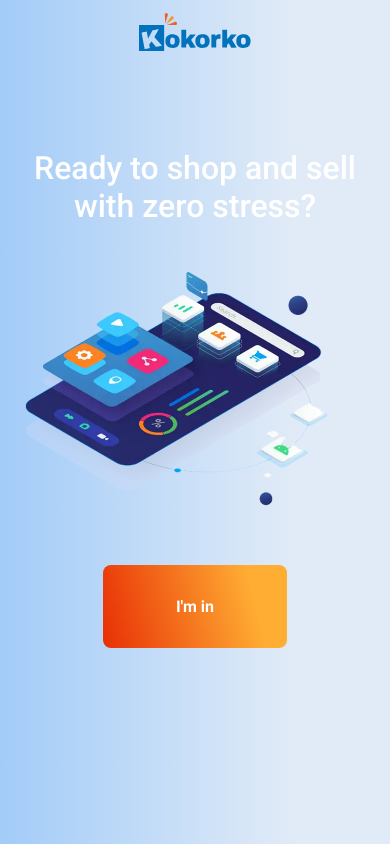
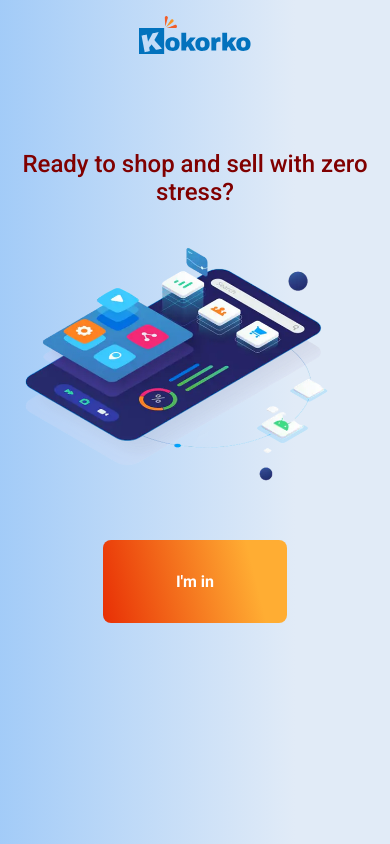
Before and after one commit to verifibuy-org/wait-list-app, a React (Create React App) app: page / in a window 390 px wide. Built offline with nearby package versions, Linux system fonts and the light colour scheme.

Commit message:
changed h1 color

```diff
--- a/src/App.css
+++ b/src/App.css
@@ -26,7 +26,7 @@ body {
     justify-content: center;
     align-items: center;
     margin: 0 auto;
-    padding: 0.8rem 0;
+    padding: 1rem 0;
   }
 
   .content {
@@ -34,6 +34,7 @@ body {
     height: fit-content;
     margin: 0 auto;
     margin-top: 4rem;
+    padding-bottom: 3rem;
   }
 
   .text-container {
@@ -54,9 +55,10 @@ body {
 
   .text-container h1 {
     font-family: Roboto, Impact, Haettenschweiler, 'Arial Narrow Bold', sans-serif;
-    font-size: 2rem;
+    font-size: 1.5rem;
     font-weight: 500;
     text-align: center;
+    color: #800000;
   }
 
   .text-container p {
@@ -80,7 +82,6 @@ body {
     width: 100%;
     height: auto;
     object-fit: cover;
-    /* border-radius: 1rem; */
   }
 
   .button-container {
```
